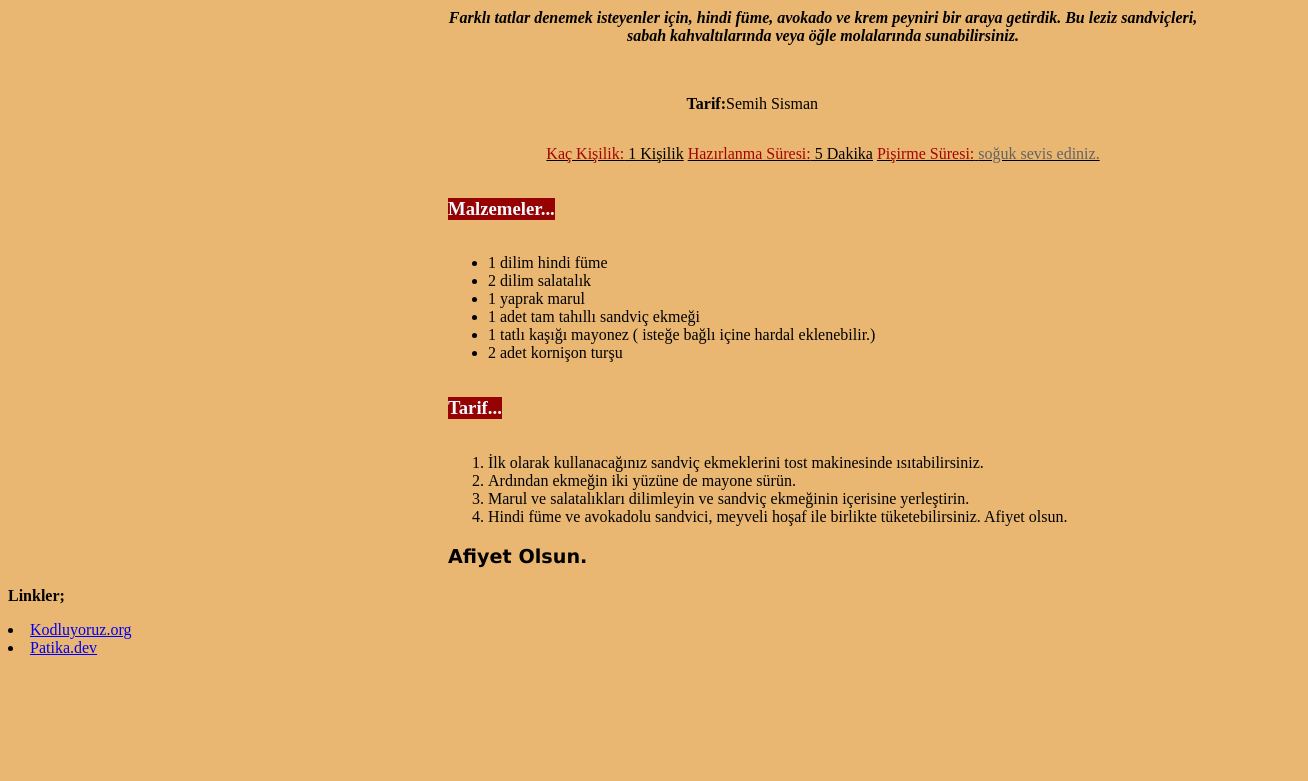
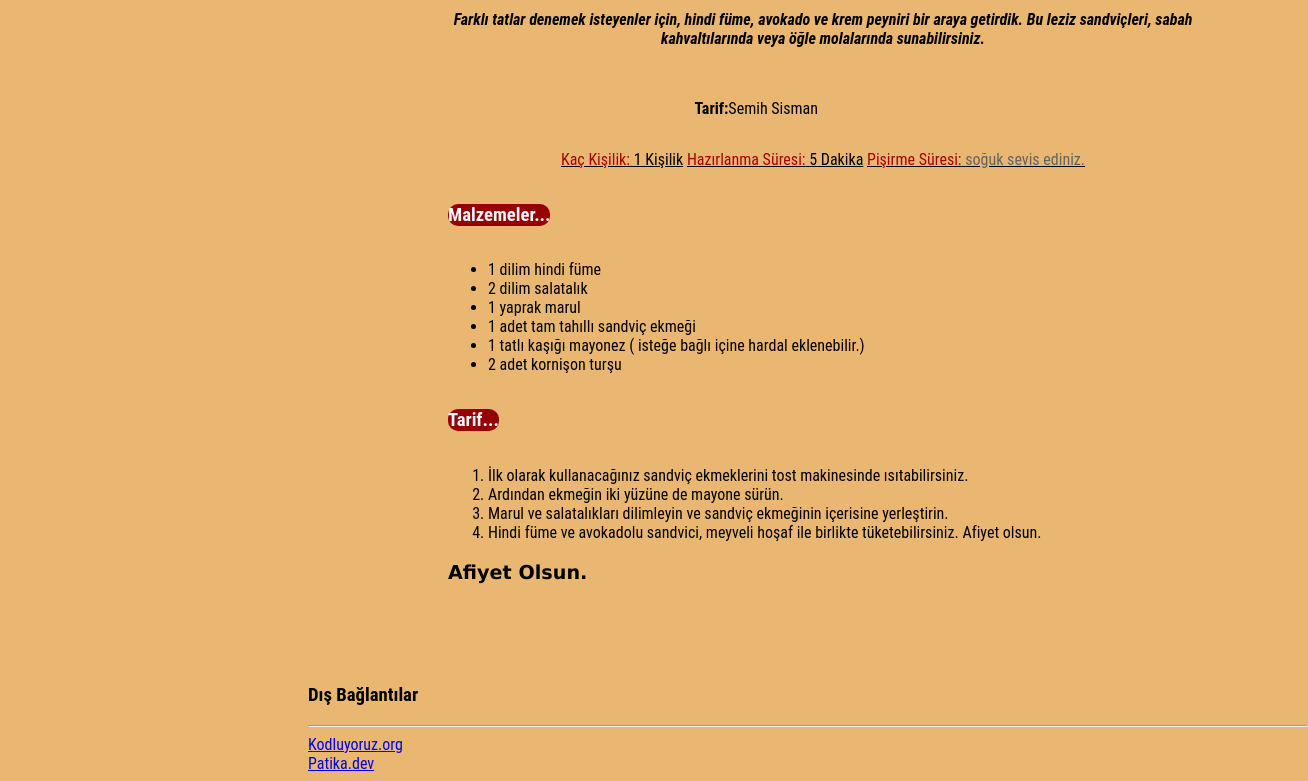
Before and after one commit to ertugrulsisman/odev3, a plain HTML site: page index.html in a window 1280 px wide. Shown: the part 92-873 px from the top of the page, 1308 px wide, since content can reach past the window. Before the commit the page ends 800 px from the top, so only its background shows below. Drawn offline with Linux system fonts and the light colour scheme.

Commit message:
proje tamamlandı

```diff
--- a/index.html
+++ b/index.html
@@ -8,12 +8,18 @@
     <style>
         body {
             background-color: #e9b772;
-            font-family: 'Times New Roman', Times, serif
+            font-family: 'Roboto Condensed', sans-serif;
         }
         article{
             width:750px;
             margin-left:375px;
             padding-left:65px;
+        }
+        footer{
+            width: 1000px;
+            margin-top: 100px;
+            margin-left: 100px;
+            padding-left: 200px;
         }
     </style>
     <!-- css -->
@@ -39,7 +45,8 @@
         </div>
         </article>
         <article >
-            <h3 style="background-color: #960202; color: aliceblue; display: inline-block;">Malzemeler...
+            <h3 style=" border-radius: 10px; background-color: #960202; color: aliceblue; display: inline-block;">
+                Malzemeler...
             </h3>
                 <ul>
                     <li>1 dilim hindi füme</li>
@@ -51,7 +58,8 @@
                 </ul>
         </article>
         <article>
-            <h3 style="background-color: #960202; color: aliceblue; display: inline-block;">Tarif...
+            <h3 style="border-radius: 10px; background-color: #960202; color: aliceblue; display: inline-block;">
+                Tarif...
             </h3>
                 <ol>
                     <li>İlk olarak kullanacağınız sandviç ekmeklerini tost makinesinde ısıtabilirsiniz.</li>
@@ -65,9 +73,12 @@
         </article>
     </section>
      <!-- content son -->
-     <p> <b>Linkler;</b> </p>
-     <li> <a href="https://kodluyoruz.org/" target="_blank">Kodluyoruz.org</a> </li>
-     <li> <a href="https://www.patika.dev/"_ target="_blank">Patika.dev</a></li>
-     <!-- github.com/ertugrulsisman -->
+        <footer>
+            <h3>Dış Bağlantılar</h3>
+            <hr>
+                <a href="https://kodluyoruz.org/" target="_blank">Kodluyoruz.org</a> <br>
+                <a href="https://www.patika.dev/"_ target="_blank">Patika.dev</a>
+        </footer>
+    <!-- github.com/ertugrulsisman -->
 </body>
 </html>
```
